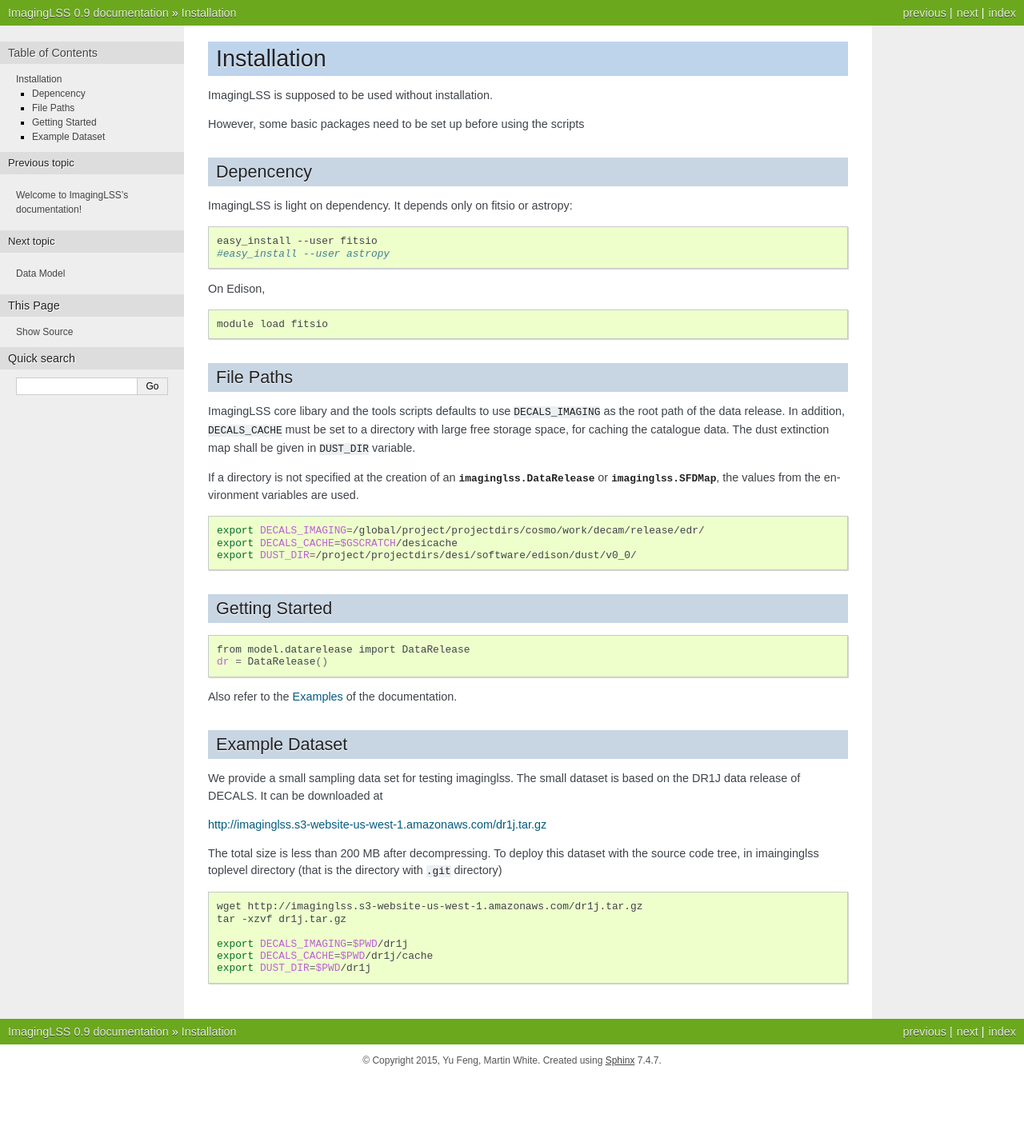
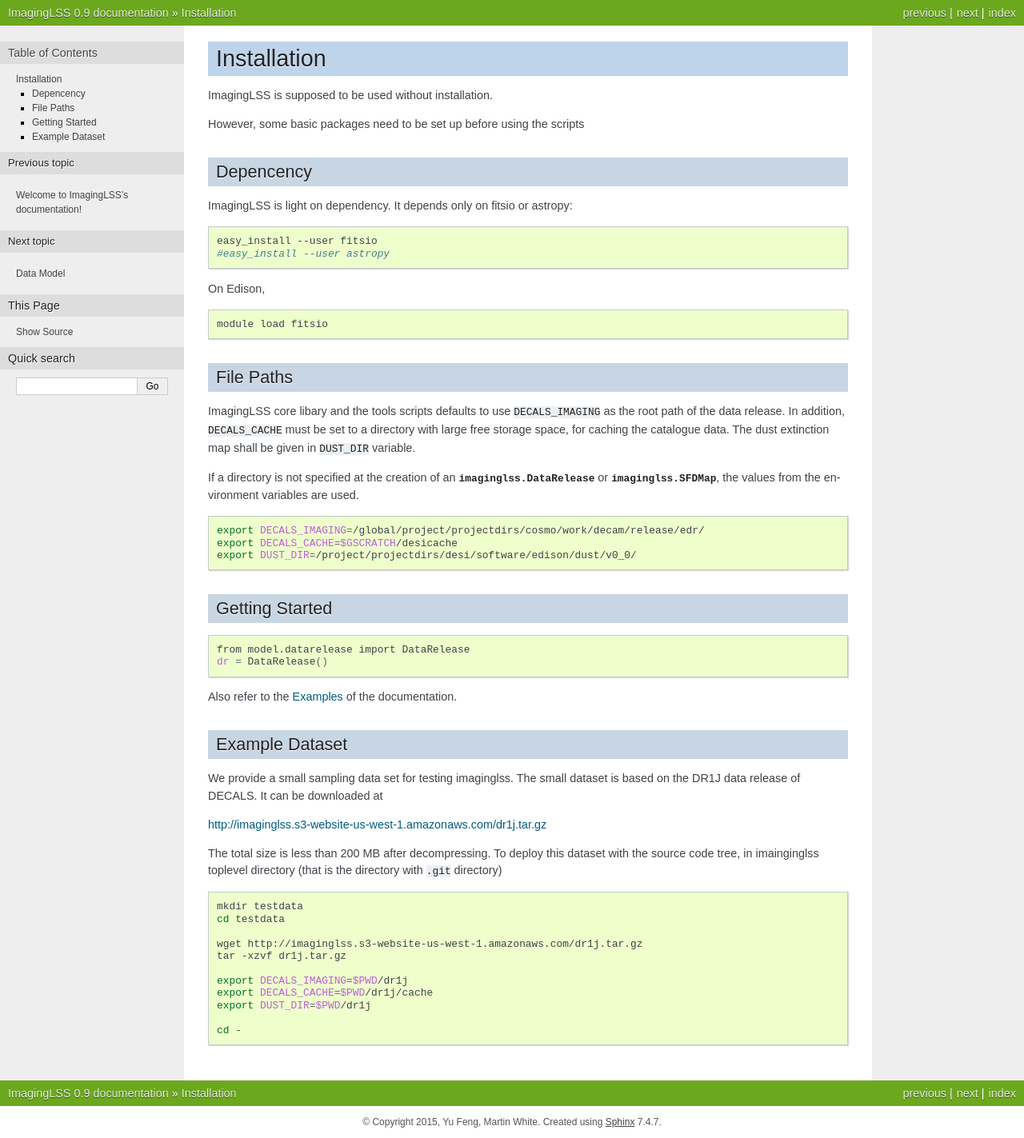
Before and after one commit to desihub/imaginglss, a Sphinx documentation site: the page built from docs/install.rst, in a window 1280 px wide. Shown: the whole page at 80% size. Built offline with Sphinx 7.4.7, drawn with Linux system fonts in a browser that asks for light colours; formulas are drawn with MathJax 3; pages that are not in the unit, such as notebooks, are missing from menus; before the commit the page ends 1346 px from its top, so only the background shows below that.

Commit message:
prefer example data in testdata directory.

```diff
--- a/docs/install.rst
+++ b/docs/install.rst
@@ -62,9 +62,14 @@ with :code:`.git` directory)
 
 .. code-block:: bash
 
+    mkdir testdata
+    cd testdata
+
     wget http://imaginglss.s3-website-us-west-1.amazonaws.com/dr1j.tar.gz
     tar -xzvf dr1j.tar.gz
 
     export DECALS_IMAGING=$PWD/dr1j
     export DECALS_CACHE=$PWD/dr1j/cache
     export DUST_DIR=$PWD/dr1j
+
+    cd -
```
